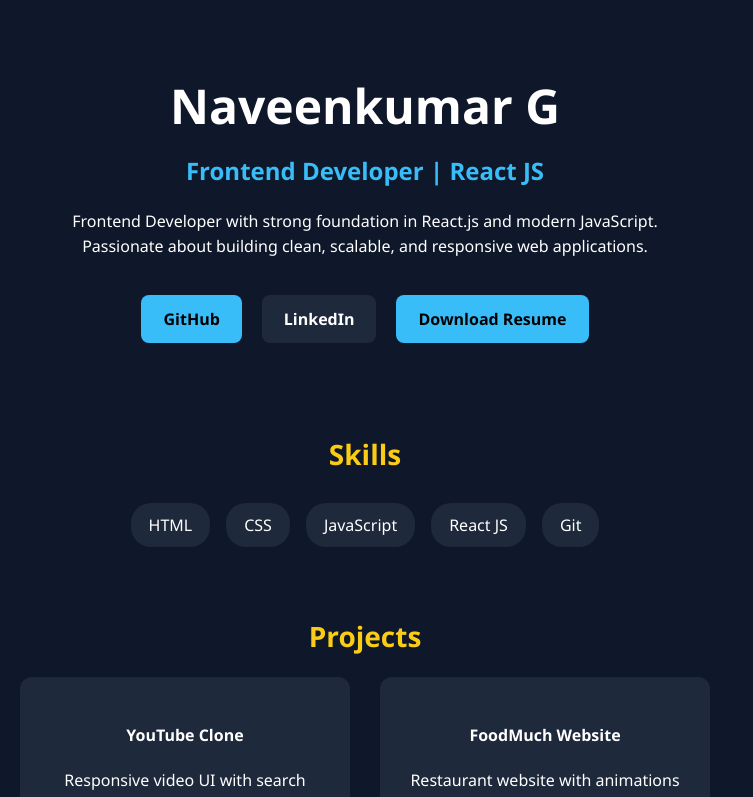
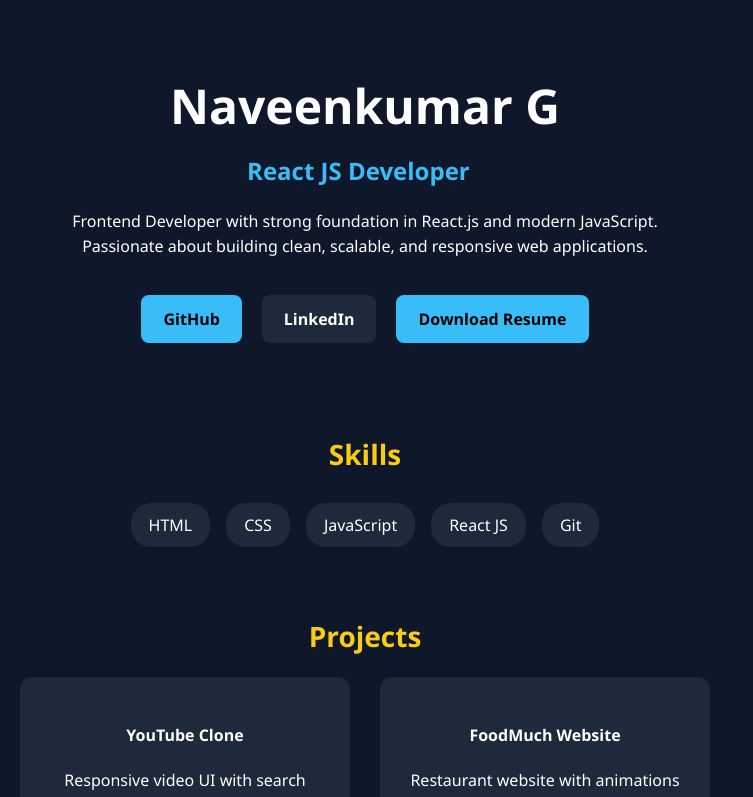
Before and after one commit to naveenkumarnk8701-glitch/nk-portfolio, a React (Vite) app: page / in a window 1280 px wide. Shown: the top 797 px of the page, without its empty margins (0-753 px from the left). Built offline with nearby package versions, Linux system fonts and the light colour scheme.

Commit message:
Added typing animation

```diff
--- a/package.json
+++ b/package.json
@@ -11,7 +11,8 @@
   },
   "dependencies": {
     "react": "^19.2.0",
-    "react-dom": "^19.2.0"
+    "react-dom": "^19.2.0",
+    "react-simple-typewriter": "^5.0.1"
   },
   "devDependencies": {
     "@eslint/js": "^9.39.1",
--- a/src/App.jsx
+++ b/src/App.jsx
@@ -1,4 +1,5 @@
 import "./App.css";
+import { Typewriter } from "react-simple-typewriter";
 
 function App() {
   return (
@@ -6,7 +7,20 @@ function App() {
 
       <section className="hero">
         <h1>Naveenkumar G</h1>
-        <h2>Frontend Developer | React JS</h2>
+        <h2> <Typewriter
+    words={[
+      "Frontend Developer",
+      "React JS Developer",
+      "JavaScript Enthusiast",
+    ]}
+    loop={true}
+    cursor
+    cursorStyle="|"
+    typeSpeed={70}
+    deleteSpeed={50}
+    delaySpeed={1500}
+  />
+  </h2>
         <p>
           Frontend Developer with strong foundation in React.js and modern JavaScript.
           Passionate about building clean, scalable, and responsive web applications.
```
Also changed, not shown: 1 other file (tests, documents, lock files or other folders).
